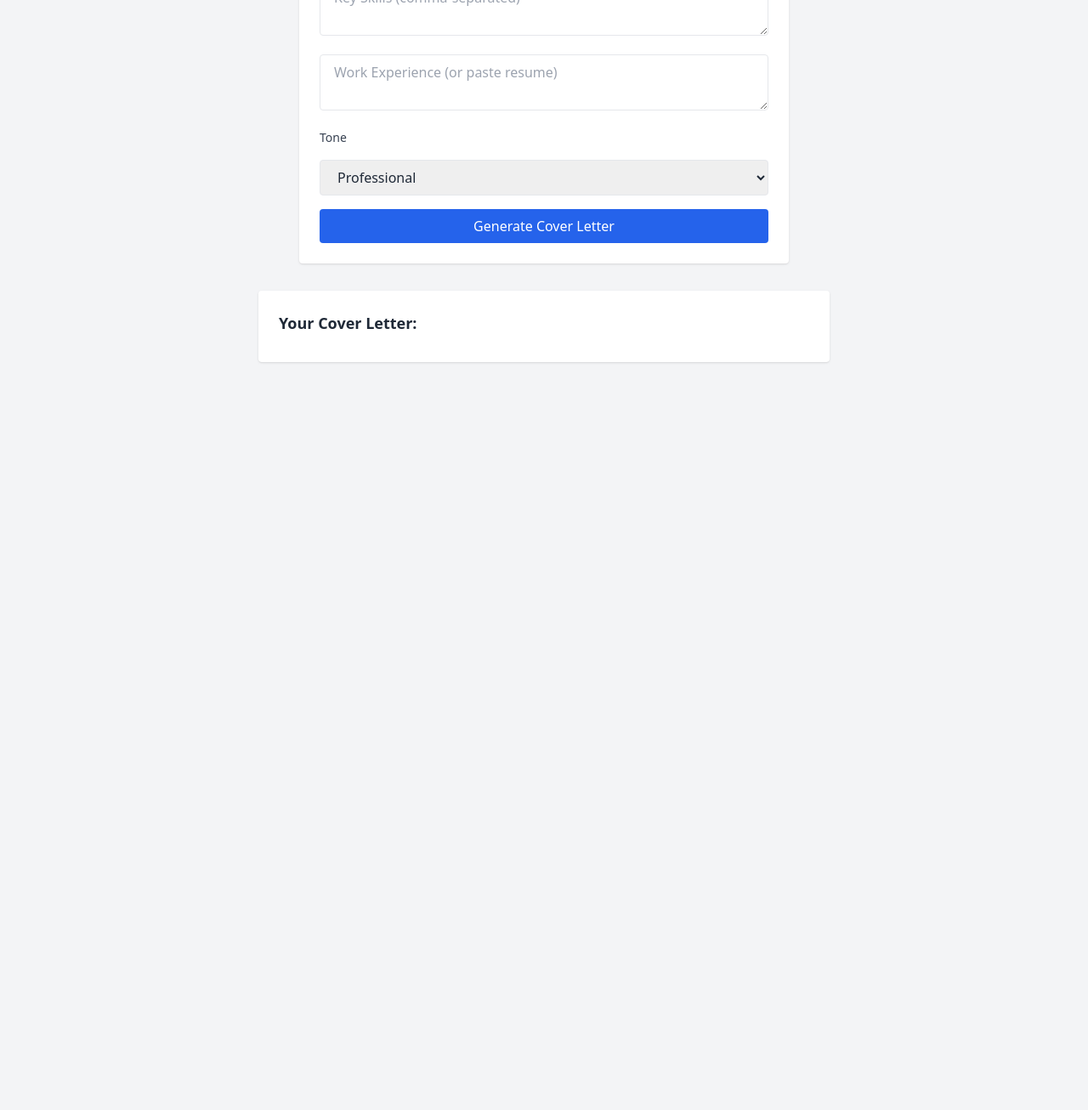
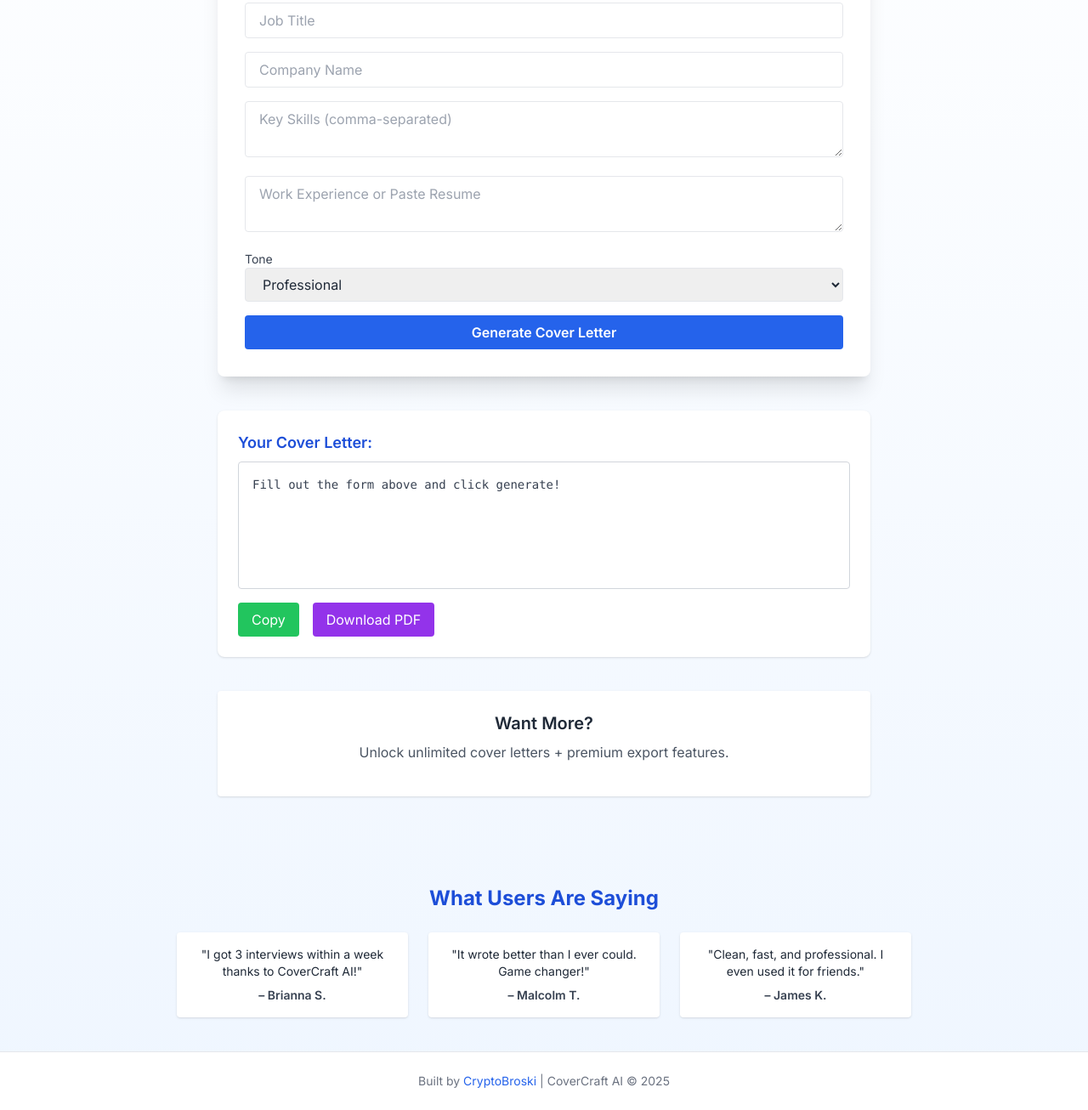
Before and after one commit to xxZavixx/covercraft-ai, a plain HTML site: page public/index.html in a window 1280 px wide. Shown: the part 333-1639 px from the top of the page at 85% size. Before the commit the page ends 800 px from the top, so only its background shows below. Drawn offline with nearby package versions, Linux system fonts and the light colour scheme; a script that the page names is missing.

Commit message:
Update index.html

```diff
--- a/public/index.html
+++ b/public/index.html
@@ -2,38 +2,107 @@
 <html lang="en">
 <head>
   <meta charset="UTF-8" />
-  <meta name="viewport" content="width=device-width, initial-scale=1.0" />
-  <title>CoverCraft AI</title>
+  <meta name="viewport" content="width=device-width, initial-scale=1.0"/>
+  <title>CoverCraft AI - Instant Cover Letters</title>
   <script src="https://cdn.tailwindcss.com"></script>
+  <link href="https://fonts.googleapis.com/css2?family=Inter:wght@400;600;700&display=swap" rel="stylesheet" />
+  <style>
+    body {
+      font-family: 'Inter', sans-serif;
+    }
+  </style>
+
+  <!-- PayPal SDK -->
+  <script
+    src="https://www.paypal.com/sdk/js?client-id=BAATQiPmuhLKaFHU6RF1Vo-Nx70khENMgh886dQZKOoGHHrXLfAMzZ3dP7TJVHARfJqC9FSVnCno0MbKbI&components=hosted-buttons&enable-funding=venmo&currency=USD">
+  </script>
 </head>
-<body class="bg-gray-100 text-gray-800 font-sans">
+<body class="bg-gradient-to-b from-white to-blue-50 text-gray-800">
 
-  <section class="min-h-screen flex flex-col items-center justify-center p-6">
-    <h1 class="text-4xl font-bold text-center mb-6">CoverCraft AI</h1>
-    <p class="text-center mb-10 text-gray-600">Generate perfect cover letters in seconds using AI.</p>
+  <!-- Hero -->
+  <header class="text-center py-16 px-4">
+    <h1 class="text-5xl font-bold text-blue-700 mb-4">CoverCraft AI</h1>
+    <p class="text-lg text-gray-600 max-w-2xl mx-auto">Generate stunning, personalized cover letters in seconds. Powered by AI. Designed to help you get hired faster.</p>
+  </header>
 
-    <form id="coverForm" class="w-full max-w-xl bg-white p-6 rounded shadow space-y-4">
+  <!-- Form -->
+  <section class="bg-white shadow-xl rounded-lg p-8 max-w-3xl mx-auto w-full mb-10">
+    <h2 class="text-2xl font-semibold mb-6 text-blue-700">Fill in Your Job Info</h2>
+    <form id="coverForm" class="space-y-4">
       <input name="jobTitle" placeholder="Job Title" class="w-full border px-4 py-2 rounded" required />
       <input name="company" placeholder="Company Name" class="w-full border px-4 py-2 rounded" required />
       <textarea name="skills" placeholder="Key Skills (comma-separated)" class="w-full border px-4 py-2 rounded" required></textarea>
-      <textarea name="experience" placeholder="Work Experience (or paste resume)" class="w-full border px-4 py-2 rounded" required></textarea>
-
+      <textarea name="experience" placeholder="Work Experience or Paste Resume" class="w-full border px-4 py-2 rounded" required></textarea>
+      <div>
         <label class="block text-sm font-medium text-gray-700">Tone</label>
         <select name="tone" class="w-full border px-4 py-2 rounded">
           <option value="Professional">Professional</option>
           <option value="Friendly">Friendly</option>
           <option value="Creative">Creative</option>
         </select>
+      </div>
+      <button type="submit" class="bg-blue-600 hover:bg-blue-700 text-white px-6 py-2 rounded w-full font-semibold transition-all">Generate Cover Letter</button>
+    </form>
+  </section>
 
-      <button type="submit" class="bg-blue-600 text-white px-6 py-2 rounded hover:bg-blue-700 w-full">Generate Cover Letter</button>
-    </form>
+  <!-- Result -->
+  <section class="max-w-3xl mx-auto bg-white p-6 shadow rounded-lg mb-10">
+    <h2 class="text-lg font-semibold mb-2 text-blue-700">Your Cover Letter:</h2>
+    <pre id="resultBox" class="whitespace-pre-wrap text-sm text-gray-700 border border-gray-300 rounded p-4 min-h-[150px]">Fill out the form above and click generate!</pre>
 
-    <div class="mt-8 w-full max-w-2xl bg-white p-6 rounded shadow">
-      <h2 class="text-lg font-semibold mb-2">Your Cover Letter:</h2>
-      <pre id="resultBox" class="whitespace-pre-wrap text-sm text-gray-700"></pre>
+    <!-- Bonus Buttons -->
+    <div class="flex gap-4 mt-4">
+      <button onclick="copyToClipboard()" class="bg-green-500 hover:bg-green-600 text-white px-4 py-2 rounded">Copy</button>
+      <button onclick="downloadPDF()" class="bg-purple-600 hover:bg-purple-700 text-white px-4 py-2 rounded">Download PDF</button>
     </div>
   </section>
 
+  <!-- PayPal Upgrade -->
+  <section class="max-w-3xl mx-auto bg-white shadow p-6 rounded mb-16 text-center">
+    <h3 class="text-xl font-semibold mb-2 text-gray-800">Want More?</h3>
+    <p class="text-gray-600 mb-4">Unlock unlimited cover letters + premium export features.</p>
+    <div id="paypal-container-2S7SD3LJNS3VW" class="mb-2"></div>
+    <script>
+      paypal.HostedButtons({
+        hostedButtonId: "2S7SD3LJNS3VW",
+      }).render("#paypal-container-2S7SD3LJNS3VW");
+    </script>
+  </section>
+
+  <!-- Testimonials -->
+  <section class="max-w-4xl mx-auto px-4 py-10 text-center">
+    <h3 class="text-2xl font-bold text-blue-700 mb-6">What Users Are Saying</h3>
+    <div class="grid grid-cols-1 md:grid-cols-3 gap-6">
+      <blockquote class="bg-white p-4 rounded shadow text-sm">"I got 3 interviews within a week thanks to CoverCraft AI!"<br/><span class="block mt-2 font-semibold text-gray-700">– Brianna S.</span></blockquote>
+      <blockquote class="bg-white p-4 rounded shadow text-sm">"It wrote better than I ever could. Game changer!"<br/><span class="block mt-2 font-semibold text-gray-700">– Malcolm T.</span></blockquote>
+      <blockquote class="bg-white p-4 rounded shadow text-sm">"Clean, fast, and professional. I even used it for friends."<br/><span class="block mt-2 font-semibold text-gray-700">– James K.</span></blockquote>
+    </div>
+  </section>
+
+  <!-- Footer -->
+  <footer class="bg-white border-t py-6 text-center text-sm text-gray-500">
+    Built by <a href="https://cryptobroski.xyz" class="text-blue-600 hover:underline">CryptoBroski</a> | CoverCraft AI &copy; 2025
+  </footer>
+
   <script src="script.js"></script>
+  <script>
+    function copyToClipboard() {
+      const text = document.getElementById("resultBox").textContent;
+      navigator.clipboard.writeText(text).then(() => {
+        alert("Copied to clipboard!");
+      });
+    }
+
+    function downloadPDF() {
+      const content = document.getElementById("resultBox").textContent;
+      const blob = new Blob([content], { type: 'application/pdf' });
+      const url = URL.createObjectURL(blob);
+      const a = document.createElement("a");
+      a.href = url;
+      a.download = "cover_letter.pdf";
+      a.click();
+      URL.revokeObjectURL(url);
+    }
+  </script>
 </body>
 </html>
```
Lines whose indentation alone changed are shown as unchanged.
